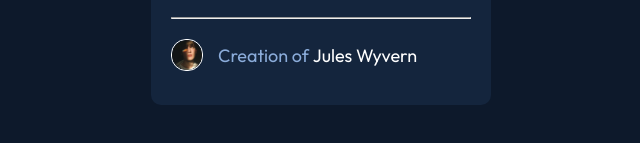
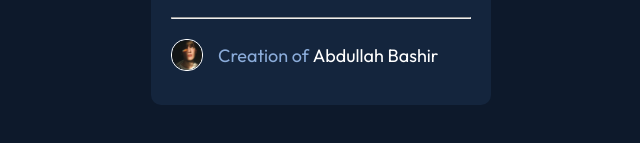
Before and after one commit to basheer-dot-dev/NFT-Preview-Card-Component, a plain HTML site: page index.html in a window 1280 px wide. Shown: the part 463-606 px from the top of the page, 327-967 px from the left. Drawn offline with Linux system fonts and the light colour scheme.

Commit message:
Update index.html

```diff
--- a/index.html
+++ b/index.html
@@ -28,7 +28,7 @@
             <span class="clock"><img aria-hidden="true" src="src/images/icon-clock.svg" />3 days left</span>
         </span>
         <hr />
-        <span class="credit"><img alt="creator image" src="src/images/image-avatar.png" />Creation of&nbsp;<a class="creator" href="#">Jules Wyvern</a></span>
+        <span class="credit"><img alt="creator image" src="src/images/image-avatar.png" />Creation of&nbsp;<a class="creator" href="https://basheer.dev">Abdullah Bashir</a></span>
     </main>
 </body>
     <script type="text/javascript" src="src/js/script.js"></script>
```
